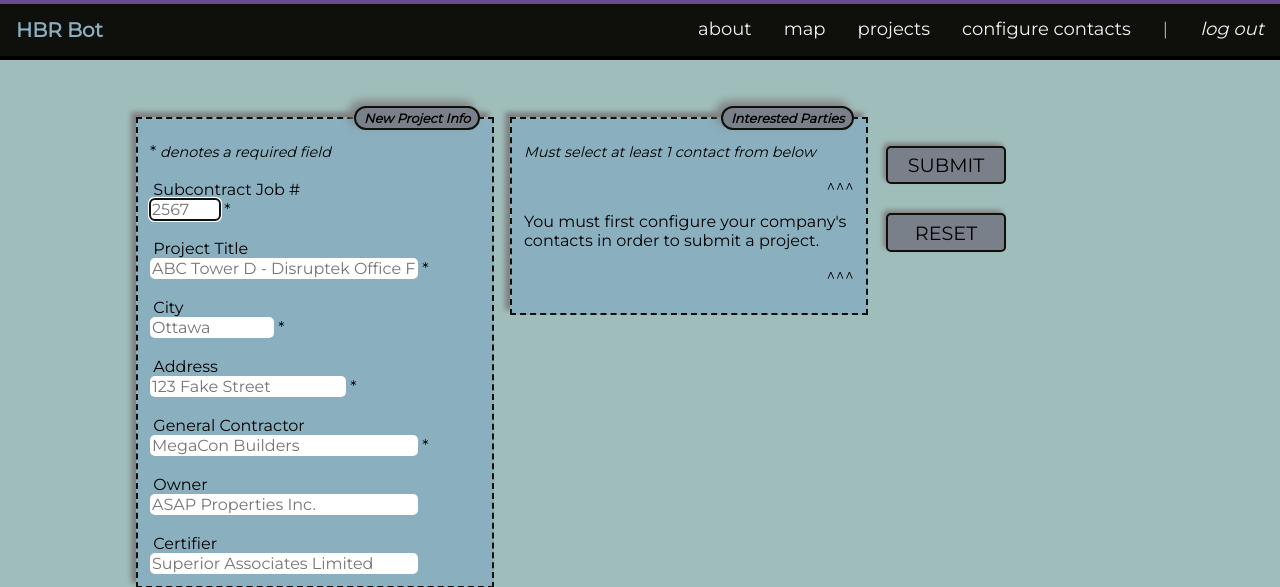
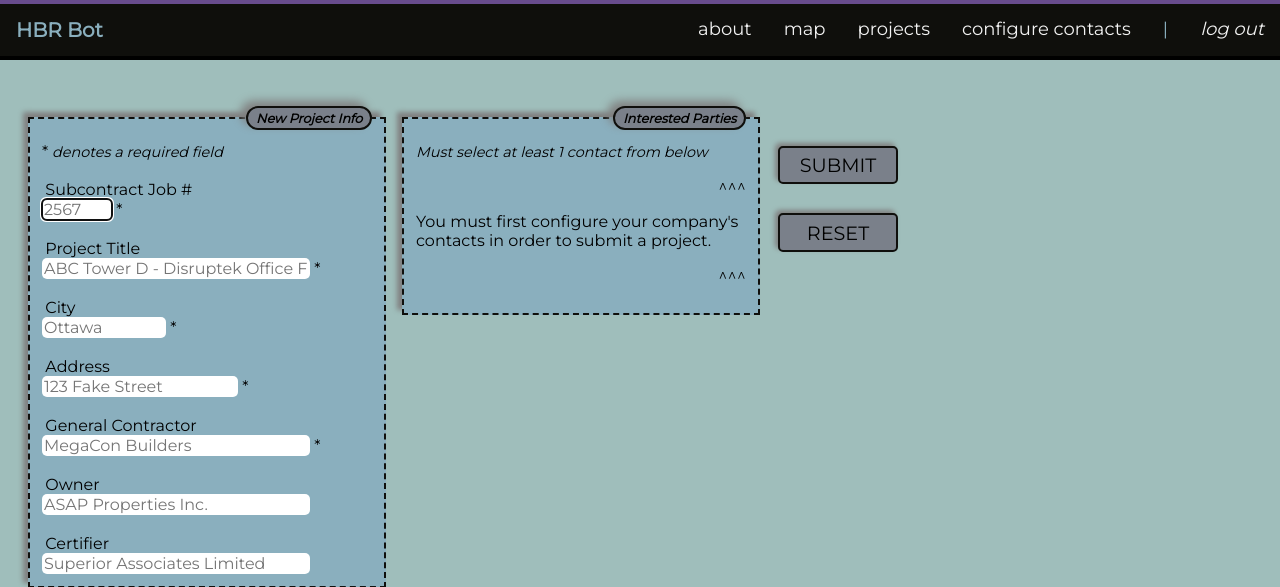
Before and after one commit to confirmationbias616/certificate_checker, a Flask app: page / in a window 1280 px wide. Shown: the top 587 px of the page. Run offline with Flask 2, Linux system fonts and the light colour scheme; data that the repository does not hold is empty; some libraries are stand-ins or nearby versions.

Commit message:
Tweak fieldset placement

```diff
--- a/templates/index.html
+++ b/templates/index.html
@@ -11,7 +11,7 @@
 
 <body>
   {% block body %}
-  <div style="margin-left: 10%; margin-right: 10%;">
+  <div style="margin-left: 20px; margin-right: 20px; margin-top: 0px">
   <br><br>
   <form action="/" name = "job_entry" method="POST" onsubmit="return(validate())">
     <fieldset>
```
